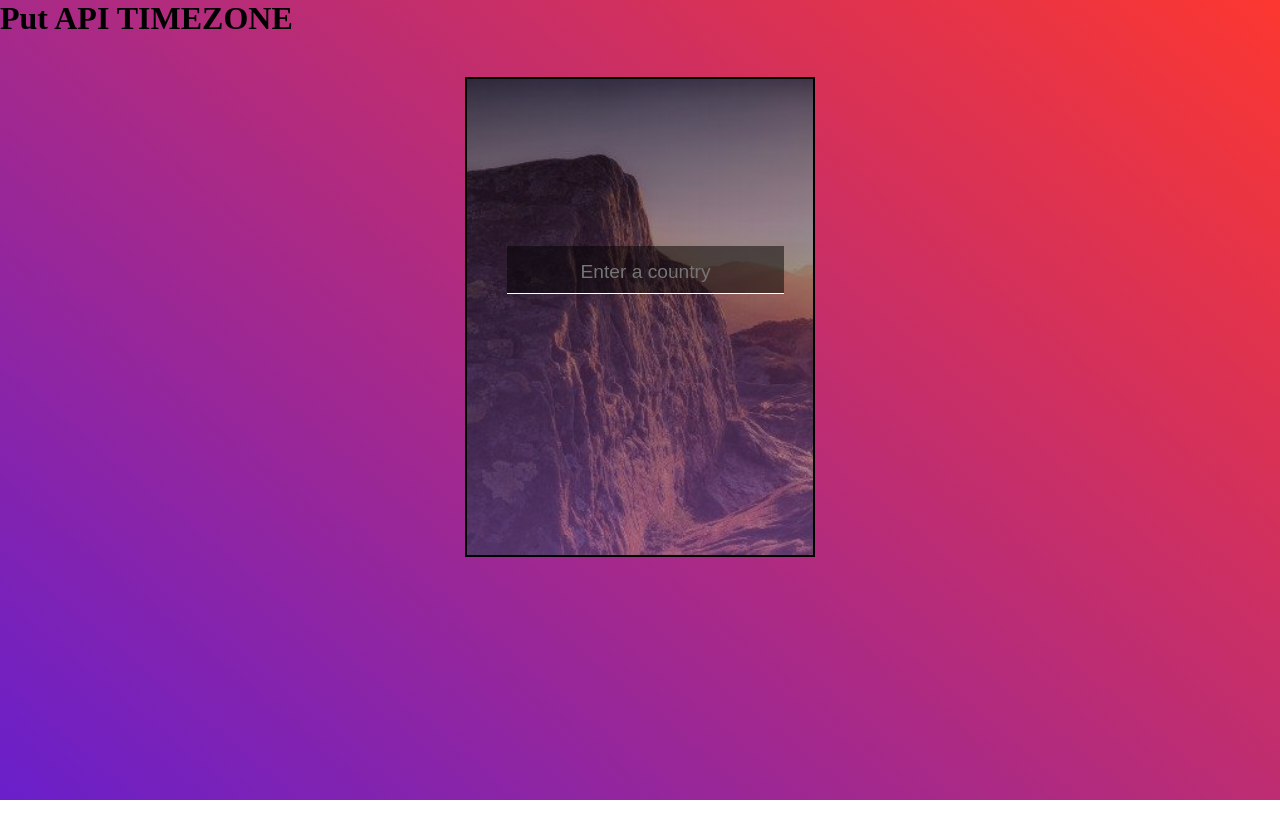
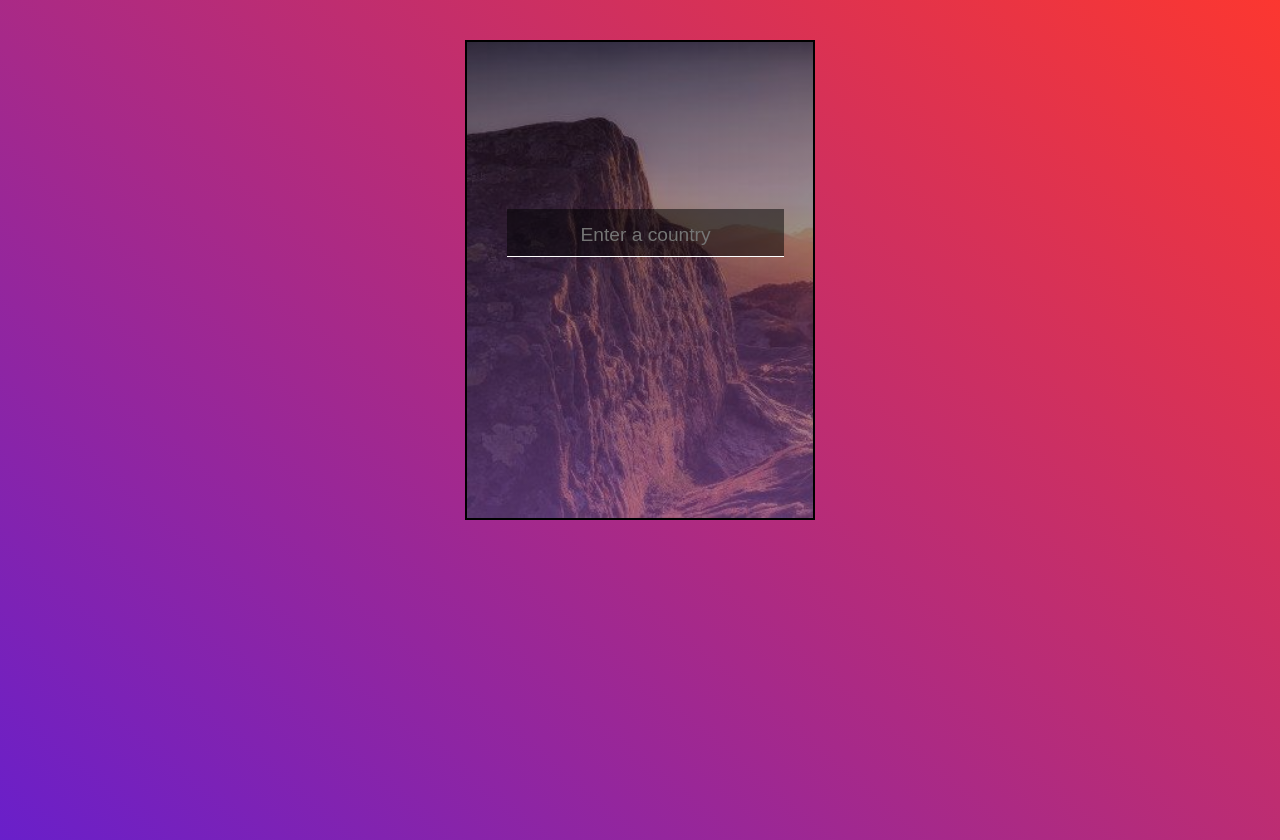
Before and after one commit to pauldexter18/weather-app, a plain HTML site: page index.html in a window 1280 px wide. Before the commit the page ends 800 px from the top, so only its background shows below. Drawn offline with Linux system fonts and the light colour scheme.

Commit message:
Update index.html

```diff
--- a/index.html
+++ b/index.html
@@ -7,7 +7,6 @@
     <title>Weather App</title>
 </head>
 <body>
-    <h1>Put API TIMEZONE</h1>
     <div class="container">
         <input type="text" placeholder="Enter a country" autocomplete="none">
         <h1 class="row-temp"></h1>
```
